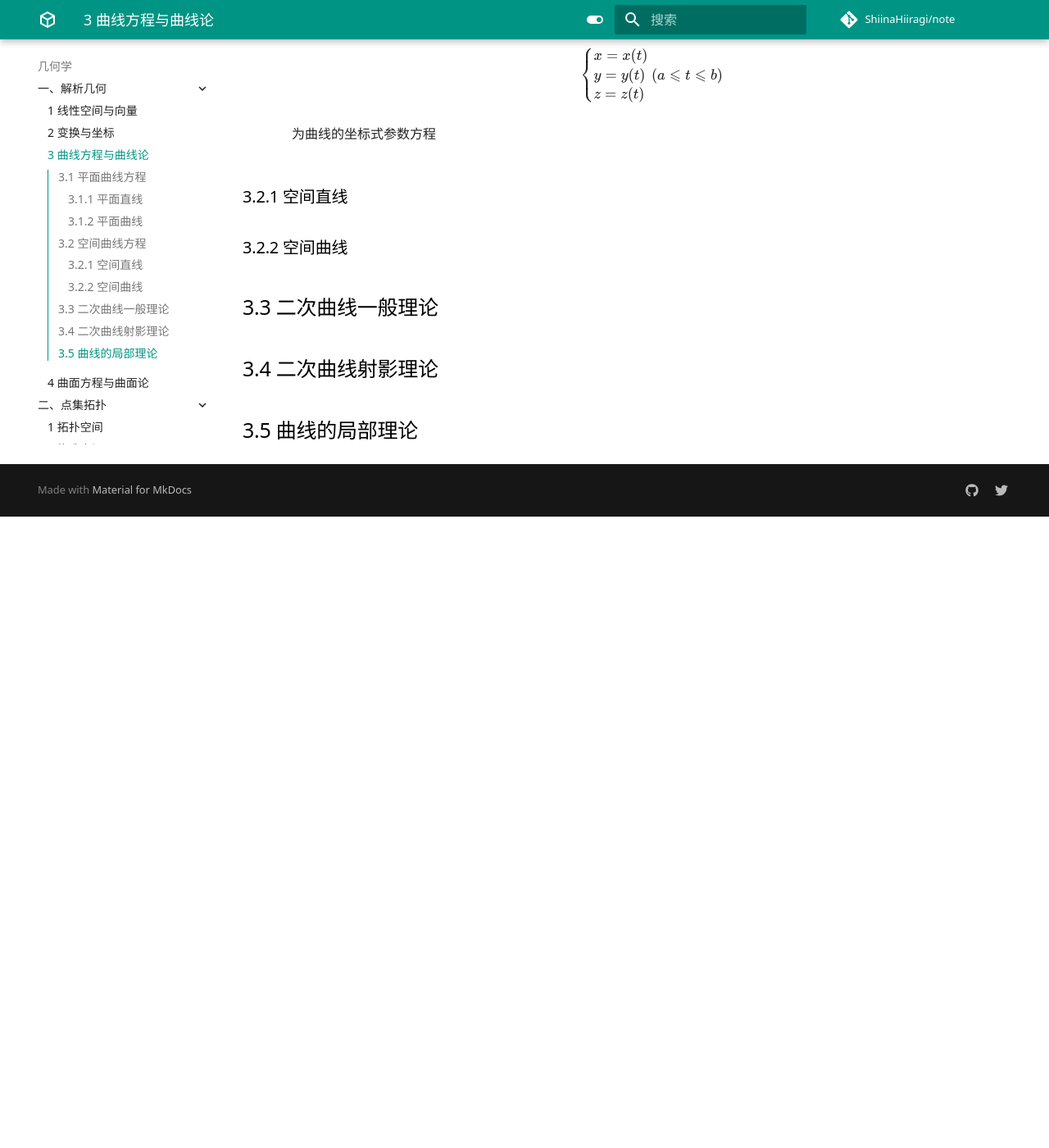
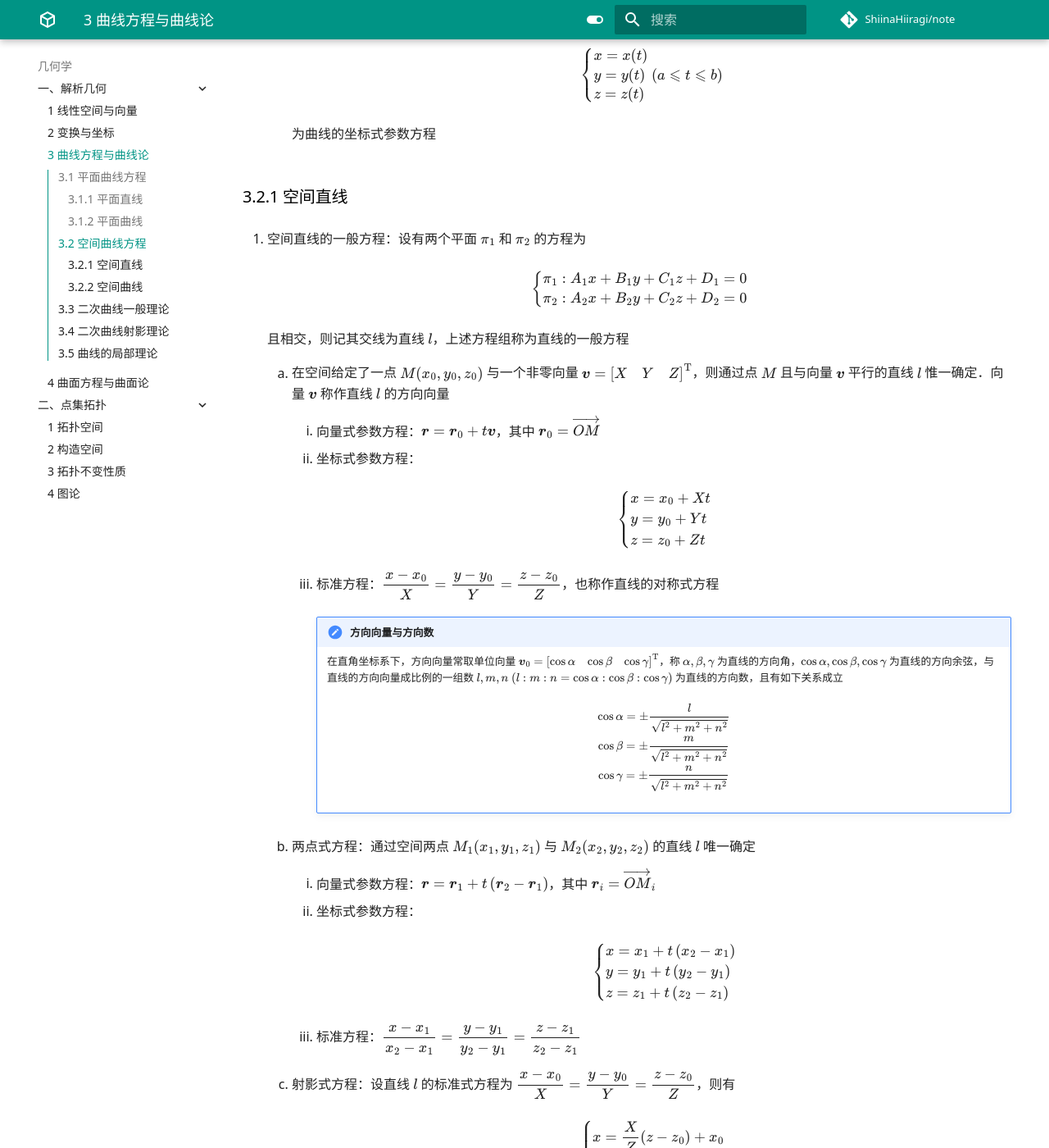
Before and after one commit to ShiinaHiiragi/note, an MkDocs documentation site: the page built from docs/top/anly/curv.md, in a window 1280 px wide and 1400 px high, scrolled down 2262 px. Shown: the whole window at 82% size. Built offline with MkDocs 1.6.1 and Material for MkDocs 9.7.7, drawn with Linux system fonts in a browser that asks for light colours; comment, search, counter and statistics services are not loaded; before the commit the page ends 2892 px from its top, so only the background shows below that; some of the changed text lies outside the part shown.

Commit message:
stage line

```diff
--- a/docs/top/anly/curv.md
+++ b/docs/top/anly/curv.md
@@ -18,9 +18,9 @@
     3. 普通方程：如果从曲线的坐标式参数方程中消去参数 $t$，则能得出曲线的普通方程 $F(x, y) = 0$
 
 ### 3.1.1 平面直线
-1. 直线的一般方程：$Ax + By + C = 0 \ (A^2 + B^2 \neq 0)$
-    1. 直线与向量：设 $L$ 上相异两点为 $P(x_1, y_1), Q(x_2, y_2)$，则 $\overrightarrow{PQ} = (x_2 - x_1, y_2 - y_1)$ 称为直线 $L$ 的方向向量；任意与 $\overrightarrow{PQ}$ 垂直的向量称为直线 $L$ 的法向量，并称以 $L$ 的法向量为方向向量的直线为 $L$ 的法线
-    2. 斜率与倾角：当 $B \neq 0$ 时，称 $k = -\dfrac{A}{B}$ 为直线的斜率，称 $\arctan k$ 为直线的倾角 $\theta$，后者是 $L$ 上方向向量与基 $\boldsymbol e_1$ 的夹角，且其取值范围为 $[0, \pi)$；当 $B = 0$ 时，称直线 $L$ 的斜率不存在
+1. 平面直线的一般方程：$Ax + By + C = 0 \ (A^2 + B^2 \neq 0)$
+    1. 直线与向量：设 $l$ 上相异两点为 $P(x_1, y_1), Q(x_2, y_2)$，则 $\overrightarrow{PQ} = (x_2 - x_1, y_2 - y_1)$ 称为直线 $l$ 的方向向量；任意与 $\overrightarrow{PQ}$ 垂直的向量称为直线 $l$ 的法向量，并称以 $l$ 的法向量为方向向量的直线为 $l$ 的法线
+    2. 斜率与倾角：当 $B \neq 0$ 时，称 $k = -\dfrac{A}{B}$ 为直线的斜率，称 $\arctan k$ 为直线的倾角 $\theta$，后者是 $l$ 上方向向量与基 $\boldsymbol e_1$ 的夹角，且其取值范围为 $[0, \pi)$；当 $B = 0$ 时，称直线 $l$ 的斜率不存在
     3. 直线的截距与法距：称直线与坐标轴的交点对应的实数为直线的截距；称原点 $O$ 到直线的距离 $\dfrac{\left|C\right|}{\sqrt{A^2+B^2}}$ 为直线的法距
 
     !!! note "一般方程的变形"
@@ -28,22 +28,22 @@
         2. 斜截式：斜率 $k=\tan \theta$，在 $y$ 轴上的截距为 $c$ 的直线方程为 $y=kx+c$
         3. 截距式：在 $x$ 轴与 $y$ 轴上的截距分别为 $a, b$ 的直线方程为 $\dfrac{x}{a}+\dfrac{y}{b}=1$
         4. 两点式：通过点 $P_1\left(x_1, y_1\right), P_2\left(x_2, y_2\right)$ 的直线方程为 $\dfrac{y-y_1}{y_2-y_1}=\dfrac{x-x_1}{x_2-x_1}$
-        5. 法线式：法距为 $p$，与该直线垂直的直线倾斜角 $\theta$, 则直线 $L$ 的方程为 $x \cos \theta+y \sin \theta-p=0$
+        5. 法线式：法距为 $p$，与该直线垂直的直线倾斜角 $\theta$, 则直线 $l$ 的方程为 $x \cos \theta+y \sin \theta-p=0$
 
-2. 直线方程的其他表示
-    1. 极坐标方程：设 $P(\rho_0, \theta_0)$ 是直线 $L$ 上任一点的极坐标
+2. 平面直线方程的其他表示
+    1. 极坐标方程：设 $P(\rho_0, \theta_0)$ 是直线 $l$ 上任一点的极坐标
         1. 过原点的直线：$\theta = \theta_0$
-        2. 不过原点的直线：$p > 0$ 为直线 $L$ 的法距，则 $\rho=\dfrac{p}{\cos (\alpha-\theta)}$，其中 $\alpha$ 是与 $L$ 垂直直线的倾斜角
-    2. 参数式方程：设 $P(x_0, y_0)$ 是倾角为 $\varphi$ 的直线 $L$ 上任一点，则直线 $L$ 的参数方程为 $\left\{\begin{array}{l} x=x_0+t \cos \varphi \\ y=y_0+t \sin \varphi \end{array}\right. \ (t \in \mathbf R)$
-3. 直线与点的关系：设 $Ax + By + C = 0 \ (A^2 + B^2 \neq 0)$，点 $P$ 的坐标为 $(x_1, y_1)$，点 $Q(x_2, y_2)$ 在直线 $L$ 上．则点到直线的距离 $d$ 定义为 $\min |\overrightarrow{PQ}| = \dfrac{\left|A x_1+B y_1+C\right|}{\sqrt{A^2+B^2}}$
-4. 直线间关系：设 $L_1: A_1 x + B_1 y + C_1 = 0$ 与 $L_2: A_2 x + B_2 y + C_2 = 0$ 是两条直线
+        2. 不过原点的直线：$p > 0$ 为直线 $l$ 的法距，则 $\rho=\dfrac{p}{\cos (\alpha-\theta)}$，其中 $\alpha$ 是与 $l$ 垂直直线的倾斜角
+    2. 参数式方程：设 $P(x_0, y_0)$ 是倾角为 $\varphi$ 的直线 $l$ 上任一点，则直线 $l$ 的参数方程为 $\left\{\begin{array}{l} x=x_0+t \cos \varphi \\ y=y_0+t \sin \varphi \end{array}\right. \ (t \in \mathbf R)$
+3. 平面直线与点的关系：设 $Ax + By + C = 0 \ (A^2 + B^2 \neq 0)$，点 $P$ 的坐标为 $(x_1, y_1)$，点 $Q(x_2, y_2)$ 在直线 $l$ 上．则点到直线的距离 $d$ 定义为 $\min |\overrightarrow{PQ}| = \dfrac{\left|A x_1+B y_1+C\right|}{\sqrt{A^2+B^2}}$
+4. 平面直线间关系：设 $l_1: A_1 x + B_1 y + C_1 = 0$ 与 $l_2: A_2 x + B_2 y + C_2 = 0$ 是两条直线
     1. 两直线重合当且仅当 $\dfrac{A_1}{A_2}=\dfrac{B_1}{B_2}=\dfrac{C_1}{C_2}$
     2. 两直线不重合时，定义两直线的夹角 $\theta = \arccos \left|\dfrac{A_1 A_2 + B_1 B_2}{\sqrt{A_1^2 + B_1^2} \sqrt{A_2^2 + B_2^2}}\right| \ (0 \leqslant \theta \leqslant \dfrac{\pi}{2})$
         1. 定义两直线垂直为两直线的方向向量正交，此时 $A_1 A_2 + B_1 B_2 = 0$
         2. 定义两直线平行为两直线的方向向量共线且两直线不重合，此时 $\dfrac{A_1}{A_2}=\dfrac{B_1}{B_2}\neq\dfrac{C_1}{C_2}$
 
             !!! note "两平面间的距离"
-                设 $L_1: A x + B y + C_1 = 0$ 与 $L_2: Ax + By + C_2 = 0$ 是两条平行直线，则两直线距离为 $d = \dfrac{|C_1 - C_2|}{\sqrt{A^2+B^2}}$
+                设 $l_1: A x + B y + C_1 = 0$ 与 $l_2: Ax + By + C_2 = 0$ 是两条平行直线，则两直线距离为 $d = \dfrac{|C_1 - C_2|}{\sqrt{A^2+B^2}}$
 
 ### 3.1.2 平面曲线
 
@@ -74,6 +74,67 @@
         为曲线的坐标式参数方程
 
 ### 3.2.1 空间直线
+1. 空间直线的一般方程：设有两个平面 $\pi_1$ 和 $\pi_2$ 的方程为
+
+    $$
+    \left\{\begin{aligned}
+    & \pi_1: A_1 x+B_1 y+C_1 z+D_1=0 \\
+    & \pi_2: A_2 x+B_2 y+C_2 z+D_2=0
+    \end{aligned}\right.
+    $$
+
+    且相交，则记其交线为直线 $l$，上述方程组称为直线的一般方程
+
+    1. 在空间给定了一点 $M(x_0, y_0, z_0)$ 与一个非零向量 $\boldsymbol v = \begin{bmatrix} X & Y & Z \\ \end{bmatrix}^{\mathrm T}$，则通过点 $M$ 且与向量 $\boldsymbol v$ 平行的直线 $l$ 惟一确定．向量 $\boldsymbol v$ 称作直线 $l$ 的方向向量
+        1. 向量式参数方程：$\boldsymbol r = \boldsymbol r_0 + t\boldsymbol v$，其中 $\boldsymbol r_0 = \overrightarrow{OM}$
+        2. 坐标式参数方程：
+
+            $$
+            \left\{\begin{array}{l}
+            x=x_0+X t \\
+            y=y_0+Y t \\
+            z=z_0+Z t
+            \end{array}\right.
+            $$
+
+        3. 标准方程：$\dfrac{x-x_0}{X}=\dfrac{y-y_0}{Y}=\dfrac{z-z_0}{Z}$，也称作直线的对称式方程
+
+            !!! note "方向向量与方向数"
+                在直角坐标系下，方向向量常取单位向量 $\boldsymbol v_0 = \begin{bmatrix} \cos \alpha & \cos \beta & \cos \gamma \\ \end{bmatrix}^{\mathrm T}$，称 $\alpha, \beta, \gamma$ 为直线的方向角，$\cos \alpha, \cos \beta, \cos \gamma$ 为直线的方向余弦，与直线的方向向量成比例的一组数 $l, m, n \ (l:m:n=\cos \alpha:\cos \beta:\cos \gamma)$ 为直线的方向数，且有如下关系成立
+
+                $$
+                \begin{gathered}
+                \cos \alpha=\pm\frac{l}{\sqrt{l^2+m^2+n^2}}\\
+                \cos \beta=\pm\frac{m}{\sqrt{l^2+m^2+n^2}} \\
+                \cos \gamma=\pm\frac{n}{\sqrt{l^2+m^2+n^2}}
+                \end{gathered}
+                $$
+
+    2. 两点式方程：通过空间两点 $M_1(x_1, y_1, z_1)$ 与 $M_2(x_2, y_2, z_2)$ 的直线 $l$ 唯一确定
+        1. 向量式参数方程：$\boldsymbol{r}=\boldsymbol{r}_1+t\left(\boldsymbol{r}_2-\boldsymbol{r}_1\right)$，其中 $\boldsymbol r_i = \overrightarrow{OM}_i$
+        2. 坐标式参数方程：
+
+            $$
+            \left\{\begin{array}{l}
+            x=x_1+t\left(x_2-x_1\right) \\
+            y=y_1+t\left(y_2-y_1\right) \\
+            z=z_1+t\left(z_2-z_1\right)
+            \end{array}\right.
+            $$
+
+        3. 标准方程：$\dfrac{x-x_1}{x_2-x_1}=\dfrac{y-y_1}{y_2-y_1}=\dfrac{z-z_1}{z_2-z_1}$
+
+    3. 射影式方程：设直线 $l$ 的标准式方程为 $\dfrac{x-x_0}{X}=\dfrac{y-y_0}{Y}=\dfrac{z-z_0}{Z}$，则有
+
+        $$
+        \left\{\begin{aligned}
+        & x = \dfrac XZ (z - z_0) + x_0 \\
+        & y = \dfrac YZ (z - z_0) + y_0
+        \end{aligned}\right.
+        $$
+
+2. 空间直线与点的关系
+3. 空间直线间关系
 
 ### 3.2.2 空间曲线
 
```
Also changed, not shown: docs/top/anly/surf.md (+4 -3 lines).
